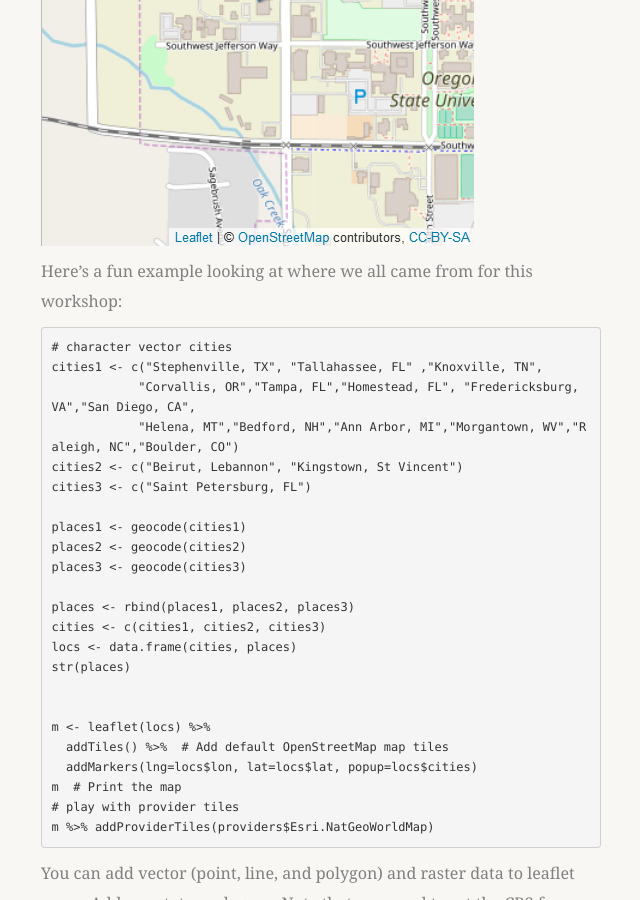
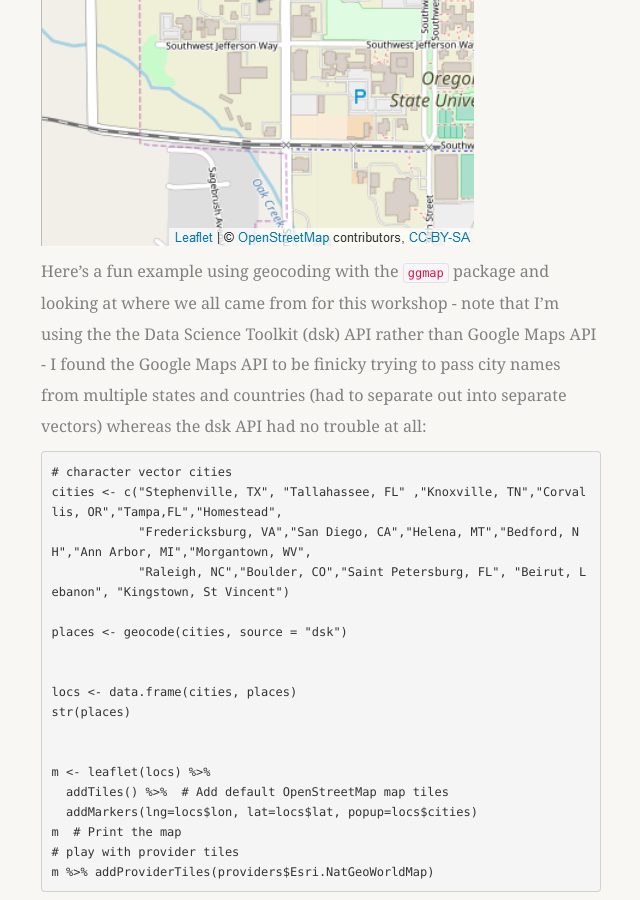
Before and after one commit to mhweber/AWRA_GIS_R_Workshop, a Jekyll site: the page built from _posts/2018-04-22-07-Quick-maps-in-R.md, in a window 1280 px wide and 900 px high, scrolled down 4323 px. Shown: the whole window, without its empty margins (389-1029 px from the left). Built offline with Jekyll 4.4.1, drawn with Linux system fonts in a browser that asks for light colours; nearby versions of some CDN libraries; some web fonts are replaced; library files that are not in the unit come from our copies.

Commit message:
fixed geocoding

````diff
--- a/_posts/2018-04-22-07-Quick-maps-in-R.md
+++ b/_posts/2018-04-22-07-Quick-maps-in-R.md
@@ -83,21 +83,16 @@ m  # Print the map
 ```
 ![leaflet](/AWRA_GIS_R_Workshop/figure/leaflet.png)
 
-Here's a fun example looking at where we all came from for this workshop:
+Here's a fun example using geocoding with the `ggmap` package and looking at where we all came from for this workshop - note that I'm using the the Data Science Toolkit (dsk) API rather than Google Maps API - I found the Google Maps API to be finicky trying to pass city names from multiple states and countries (had to separate out into separate vectors) whereas the dsk API had no trouble at all:
 ```r
 # character vector cities
-cities1 <- c("Stephenville, TX", "Tallahassee, FL" ,"Knoxville, TN",
-            "Corvallis, OR","Tampa, FL","Homestead, FL", "Fredericksburg, VA","San Diego, CA",
-            "Helena, MT","Bedford, NH","Ann Arbor, MI","Morgantown, WV","Raleigh, NC","Boulder, CO")
-cities2 <- c("Beirut, Lebannon", "Kingstown, St Vincent")
-cities3 <- c("Saint Petersburg, FL")
+cities <- c("Stephenville, TX", "Tallahassee, FL" ,"Knoxville, TN","Corvallis, OR","Tampa,FL","Homestead",
+            "Fredericksburg, VA","San Diego, CA","Helena, MT","Bedford, NH","Ann Arbor, MI","Morgantown, WV",
+            "Raleigh, NC","Boulder, CO","Saint Petersburg, FL", "Beirut, Lebanon", "Kingstown, St Vincent")
 
-places1 <- geocode(cities1)
-places2 <- geocode(cities2)
-places3 <- geocode(cities3)
+places <- geocode(cities, source = "dsk")
 
-places <- rbind(places1, places2, places3)
-cities <- c(cities1, cities2, cities3)
+
 locs <- data.frame(cities, places)
 str(places)
 
````
